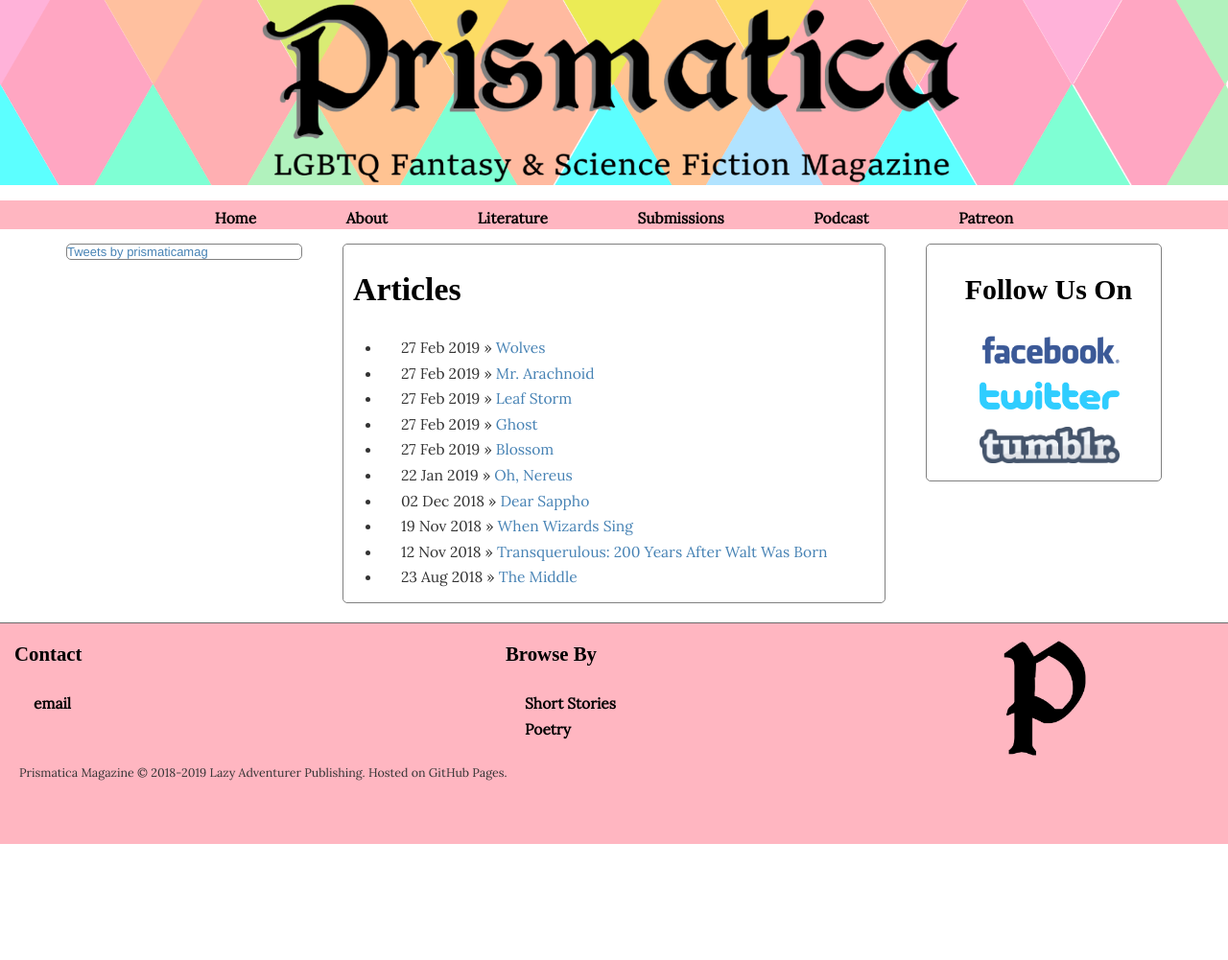
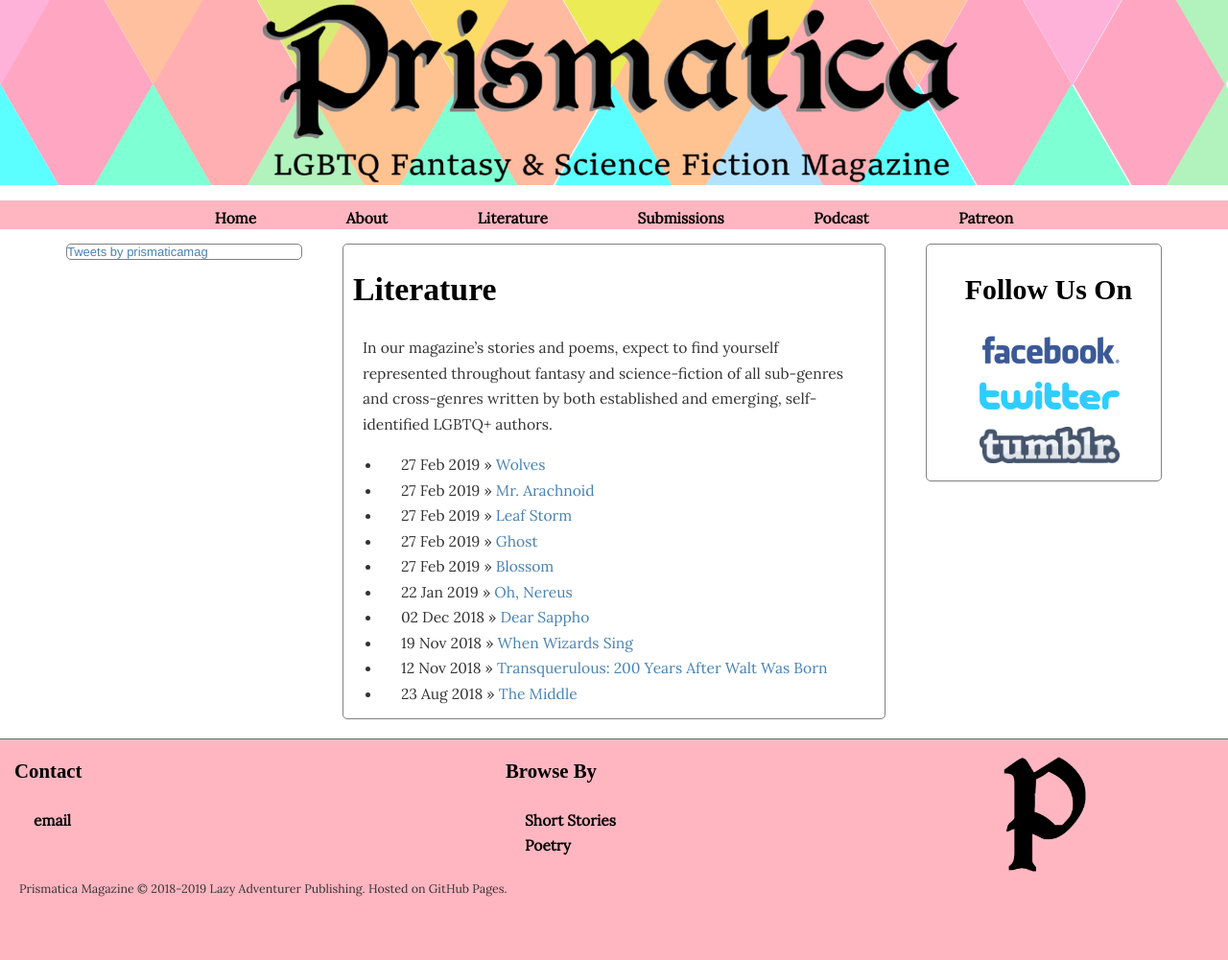
Before and after one commit to lazyadventurerpublishing/prismatica, a Jekyll site: the page built from articles.html, in a window 1280 px wide. Shown: the whole page at 96% size. Built offline with Jekyll 4.4.1, drawn with Linux system fonts in a browser that asks for light colours; some web fonts are replaced; comment, search, counter and statistics services are not loaded; before the commit the page ends 900 px from its top, so only the background shows below that.

Commit message:
Update articles.html

```diff
--- a/articles.html
+++ b/articles.html
@@ -1,9 +1,10 @@
 ---
 layout: default
-title: Articles
+title: Literature
 ---
 <div class="articles">
 	<h2>{{ page.title }}</h2>
+		<p>In our magazine’s stories and poems, expect to find yourself represented throughout fantasy and science-fiction of all sub-genres and cross-genres written by both established and emerging, self-identified LGBTQ+ authors.</p>
 		<ul class="posts">
 
 		{% for post in site.posts %}
```
